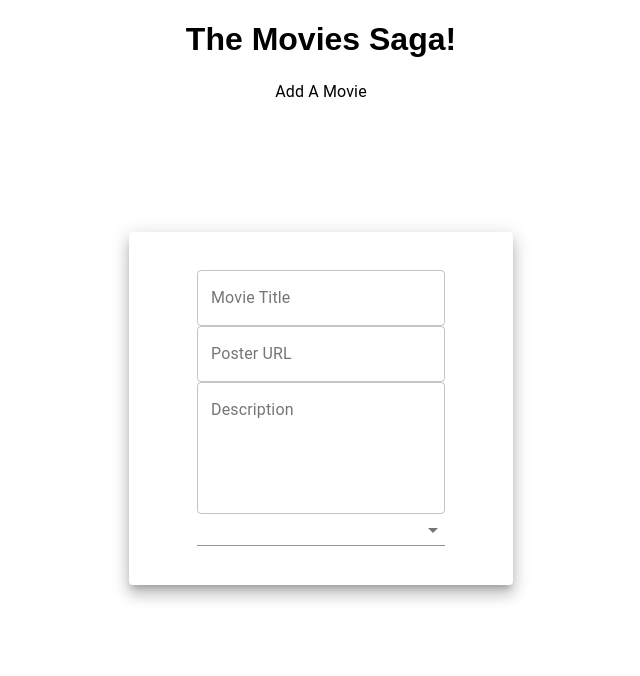
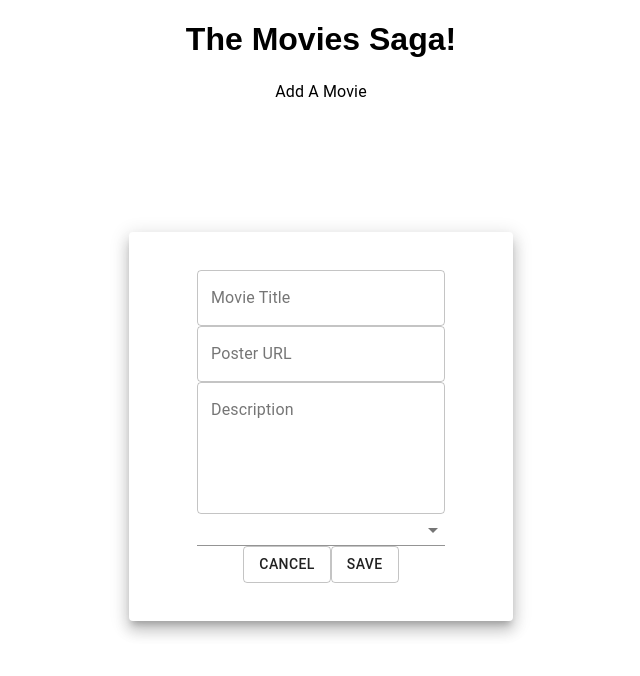
Before and after one commit to Raveryk/Movie-List, a React (Create React App) app: page /#/add in a window 1280 px wide. Shown: the top 676 px of the page, without its empty margins (319-959 px from the left). Built offline with nearby package versions, Linux system fonts and the light colour scheme.

Commit message:
Added path back to home list on cancel button click.

```diff
--- a/src/components/AddMovie/AddMovie.jsx
+++ b/src/components/AddMovie/AddMovie.jsx
@@ -5,21 +5,27 @@ import InputLabel from '@material-ui/core/InputLabel';
 import FormControl from '@material-ui/core/FormControl';
 import Card from '@material-ui/core/Card';
 import Chip from '@material-ui/core/Chip';
+import Button from '@material-ui/core/Button'
 
 import '../AddMovie/AddMovie.css';
 
-
+import { useHistory } from 'react-router-dom';
 import { useState } from 'react';
 import { Typography } from '@material-ui/core';
 
 
 function AddMovie() {
 
+const history = useHistory();
 const [genre, setGenre] = useState([]);
 console.log(genre);
 
 const handleChange = (event) => {
     setGenre(event.target.value);
+}
+
+const toList = () => {
+    history.push('/')
 }
 
 const genreNames = [
@@ -63,6 +69,8 @@ const genreNames = [
                 ))}
             </Select>
         </FormControl>
+        <Button onClick={() => toList()} variant="outlined" >Cancel</Button>
+        <Button variant="outlined" >Save</Button>
         </Card>
 
 
```
